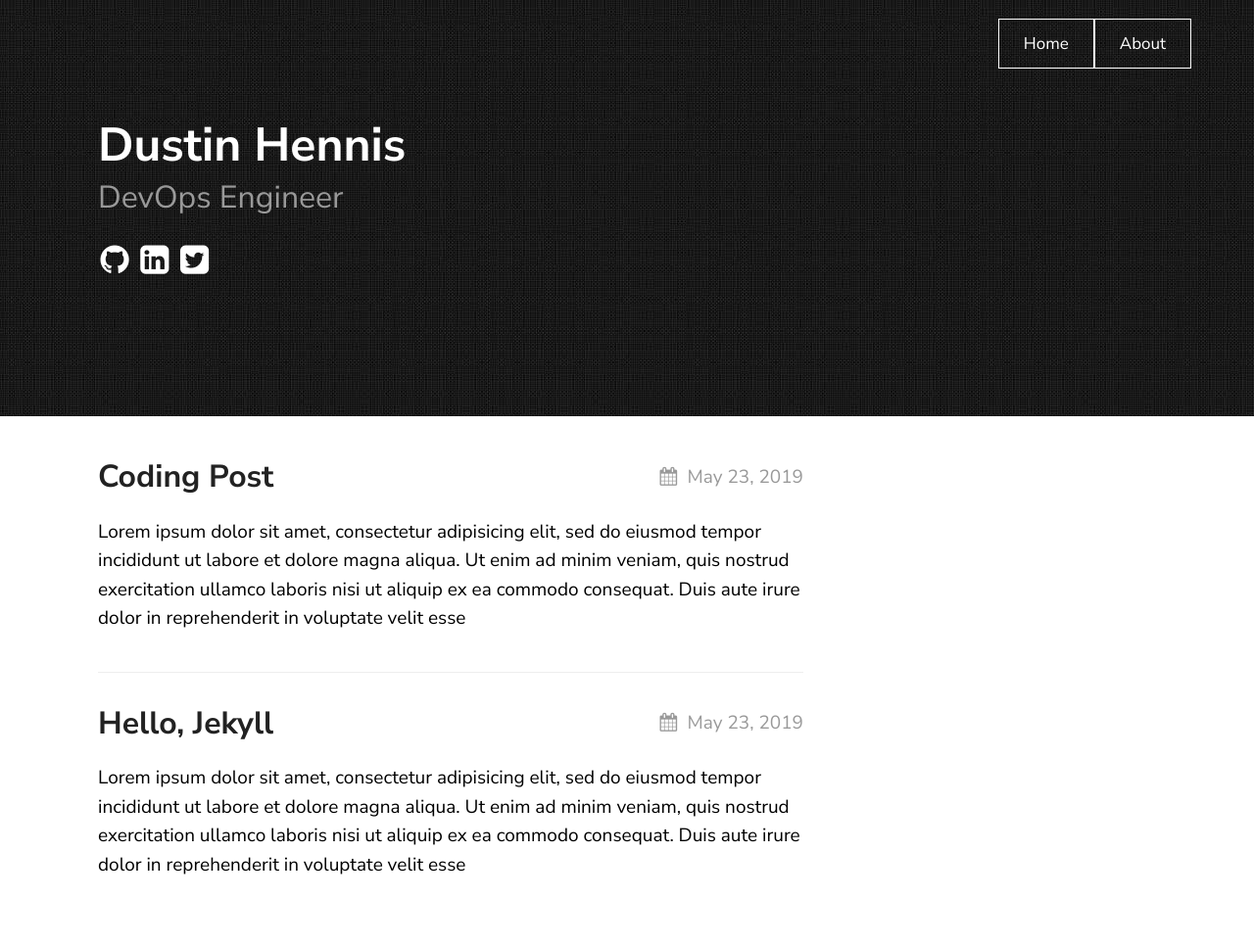
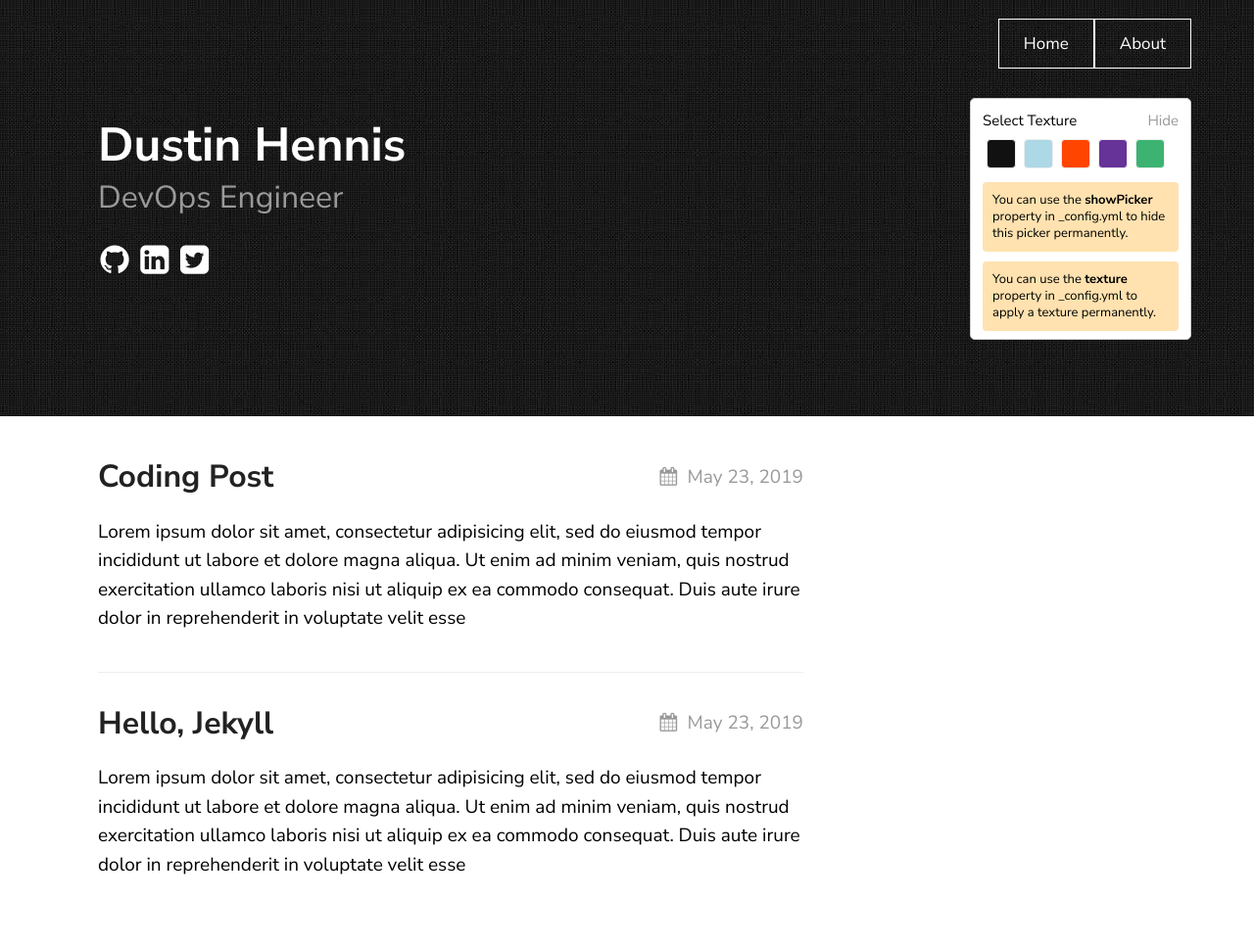
Before and after one commit to dustinhennis/dustinhennis.github.io, a Jekyll site: the page built from index.md, in a window 1280 px wide. Shown: the whole page at 98% size. Built offline with Jekyll 4.4.1, drawn with Linux system fonts in a browser that asks for light colours; part of the change alters nothing that is shown.

Commit message:
Update .gitignore, config

```diff
--- a/_config.yml
+++ b/_config.yml
@@ -18,7 +18,7 @@ texture:
   date_format: "%b %-d, %Y"
   style: black
   showNav: true
-  showPicker: false
+  showPicker: true
 
   # generate social links in footer
   social_links:
```
Also changed, not shown: Gemfile.lock (deleted), 1 other file.
